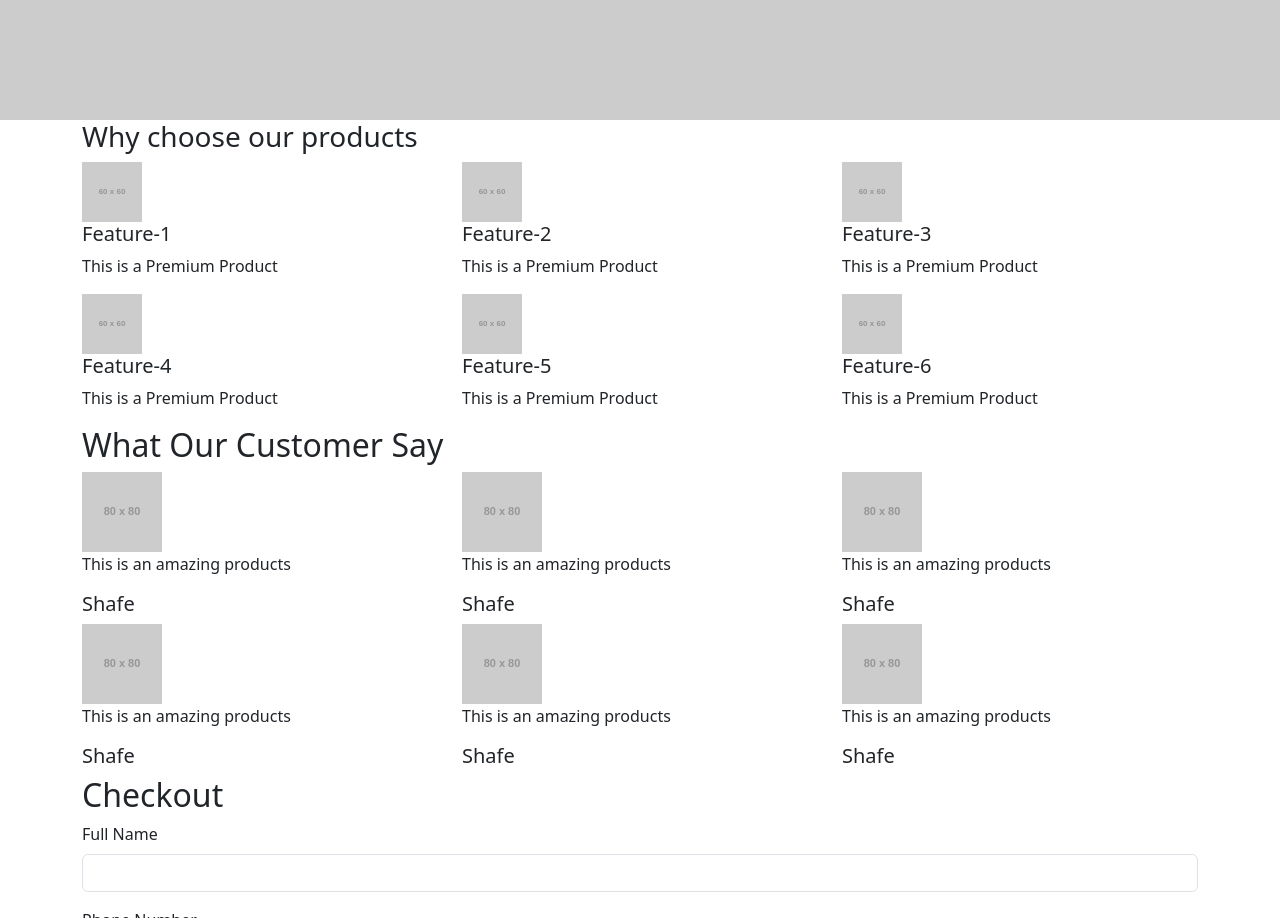
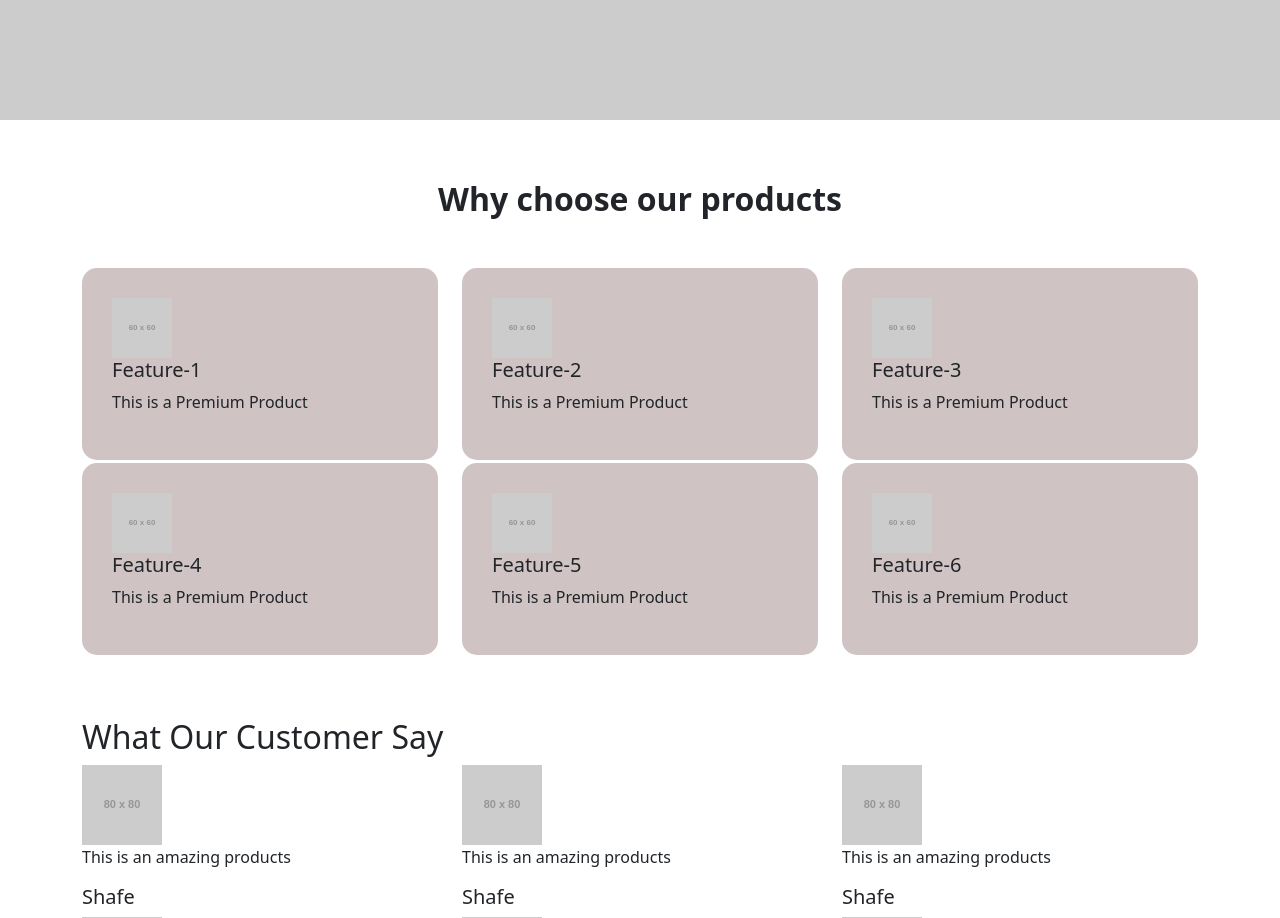
Before and after one commit to mdshape/batch-17-class-18, a plain HTML site: page index.html in a window 1280 px wide. Shown: the part 680-1598 px from the top of the page. Drawn offline with nearby package versions, Linux system fonts and the light colour scheme; placeholder pictures from the web are drawn by us.

Commit message:
transition

```diff
--- a/index.html
+++ b/index.html
@@ -21,39 +21,57 @@
   </header>
 
  <!-- Product Description  -->
-  <section>
+  <section class="features-section">
     <div class="container">
-      <h3>Why choose our products</h3>
+      <h2>Why choose our products</h2>
     <div class="row">
-      <div class="col-12 col-sm-4 col-md-4">
+      <div class="col-12 col-sm-4 col-md-4 ">
+        <div class="featured-card">
           <img src="https://placehold.co/60x60">
           <h5>Feature-1</h5>
           <p>This is a Premium Product</p>
         </div>
-      <div class="col-12 col-sm-4 col-md-4">
+
+      </div>
+      <div class="col-12 col-sm-4 col-md-4 ">
+        <div class="featured-card">
           <img src="https://placehold.co/60x60">
           <h5>Feature-2</h5>
           <p>This is a Premium Product</p>
         </div>
-      <div class="col-12 col-sm-4 col-md-4">
+
+      </div>
+      <div class="col-12 col-sm-4 col-md-4 ">
+        <div class="featured-card">
           <img src="https://placehold.co/60x60">
           <h5>Feature-3</h5>
           <p>This is a Premium Product</p>
         </div>
-      <div class="col-12 col-sm-4 col-md-4">
+
+      </div>
+      <div class="col-12 col-sm-4 col-md-4 ">
+        <div class="featured-card">
           <img src="https://placehold.co/60x60">
           <h5>Feature-4</h5>
           <p>This is a Premium Product</p>
         </div>
-      <div class="col-12 col-sm-4 col-md-4">
+
+      </div>
+      <div class="col-12 col-sm-4 col-md-4 ">
+        <div class="featured-card">
           <img src="https://placehold.co/60x60">
           <h5>Feature-5</h5>
           <p>This is a Premium Product</p>
         </div>
-      <div class="col-12 col-sm-4 col-md-4">
+
+      </div>
+      <div class="col-12 col-sm-4 col-md-4 ">
+        <div class="featured-card">
           <img src="https://placehold.co/60x60">
           <h5>Feature-6</h5>
           <p>This is a Premium Product</p>
+        </div>
+
       </div>
     </div>
     </div>
--- a/styles.css
+++ b/styles.css
@@ -42,3 +42,20 @@
   background-color:green;
   color: black;
 }
+.features-section{
+  padding:60px 0px;
+}
+
+.features-section h2{
+  text-align: center;
+  margin-bottom: 50px;
+  font-weight: 600;
+}
+.featured-card{
+  background-color: rgb(207, 195,195);
+  padding: 30px;
+  border: none;
+  border-radius: 15px;
+  margin-bottom: 3px;
+
+}
```
Lines whose indentation alone changed are shown as unchanged.
